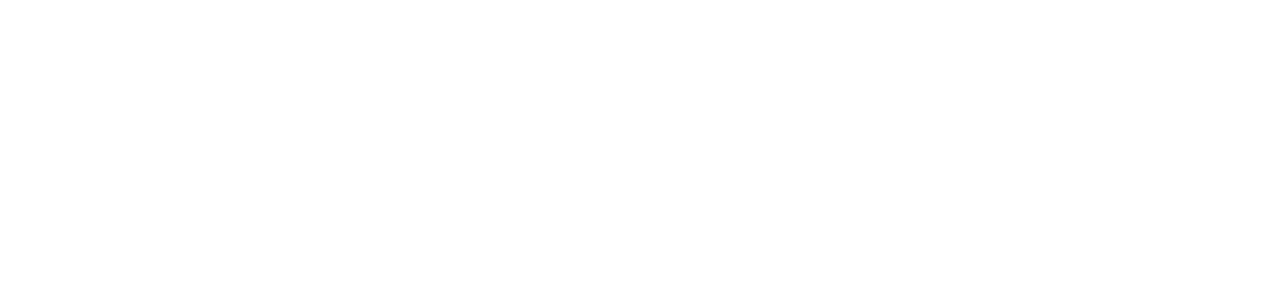
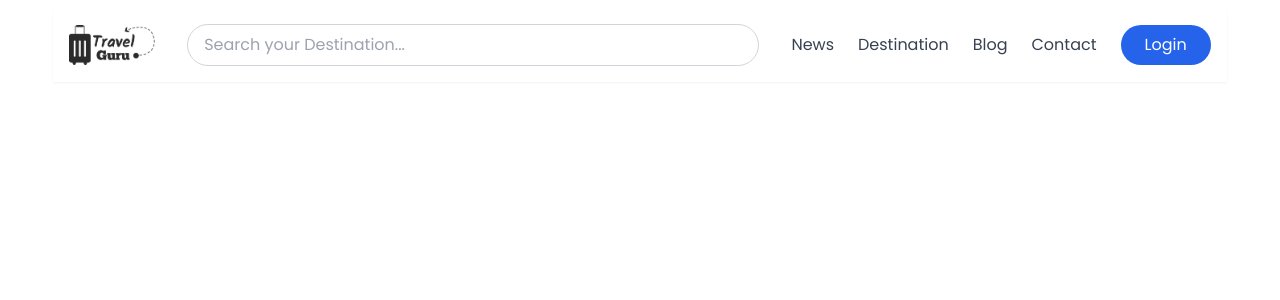
Before and after one commit to shahadot99999/traveling-hotel-booking-2025, a React (Vite) app: page / in a window 1280 px wide. Shown: the top 300 px of the page. Built offline with nearby package versions, Linux system fonts and the light colour scheme.

Commit message:
navbar is completed

```diff
--- a/src/components/Navbar.jsx
+++ b/src/components/Navbar.jsx
@@ -1,12 +1,43 @@
+// import logo from "../assets/logo.png";
+import img from '../assets/logo.png';
 
 
 const Navbar = () => {
     return (
-        <div className="flex justify-between">
-          <div className=""></div>
-          <div className="searchbar"></div>
-          <div className=""></div>
-          <div className="login"></div>
+         <div className="flex justify-between items-center p-4 bg-white shadow-sm">
+            {/* Logo */}
+
+                <div className="flex items-center">
+                <img
+                    src={img}
+                    alt="Travel Guru Logo"
+                    className="h-10" // Adjust height as needed
+                />
+            </div>
+
+            {/* Search Bar */}
+            <div className="flex-1 mx-8">
+                <input
+                    type="text"
+                    placeholder="Search your Destination..."
+                    className="w-full py-2 px-4 border border-gray-300 rounded-full focus:outline-none focus:ring-2 focus:ring-blue-500"
+                />
+            </div>
+
+            {/* Navigation Links */}
+            <div className="flex space-x-6">
+                <a href="#" className="text-gray-700 hover:text-blue-600">News</a>
+                <a href="#" className="text-gray-700 hover:text-blue-600">Destination</a>
+                <a href="#" className="text-gray-700 hover:text-blue-600">Blog</a>
+                <a href="#" className="text-gray-700 hover:text-blue-600">Contact</a>
+            </div>
+
+            {/* Login Button */}
+            <div className="ml-6">
+                <button className="bg-blue-600 text-white py-2 px-6 rounded-full hover:bg-blue-700 transition duration-300">
+                    Login
+                </button>
+            </div>
         </div>
     );
 };
```
